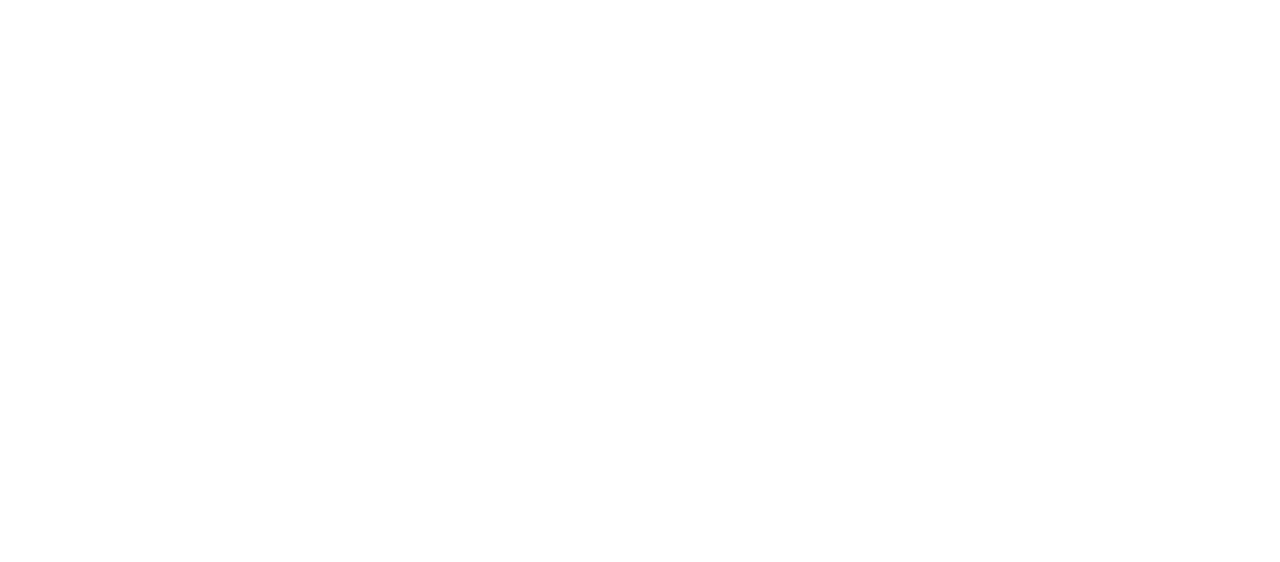
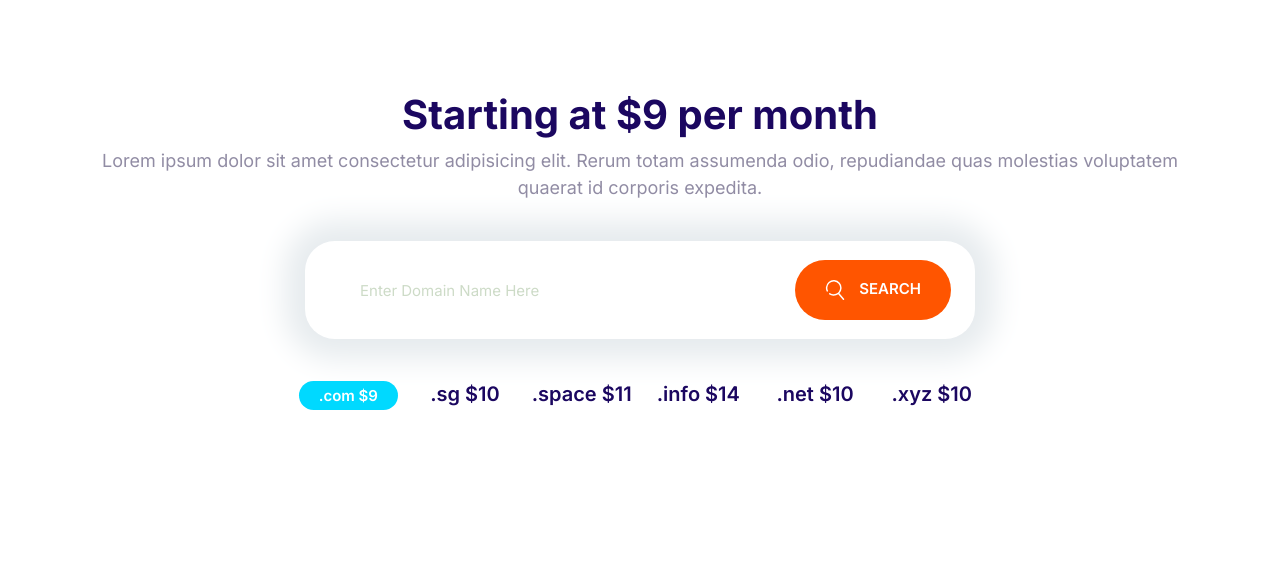
Before and after one commit to raskimrusua/uthamaki, a plain HTML site: page index.html in a window 1280 px wide. Drawn offline with Linux system fonts and the light colour scheme.

Commit message:
definition of domain block

```diff
--- a/css/styles.css
+++ b/css/styles.css
@@ -197,10 +197,18 @@ badge--small {
     font-size: 1.8rem;
     font-weight: 600;
     margin: 1rem 0;
+    outline: 0;
     padding: 2rem 3rem;
     text-align: center;
     text-transform: uppercase;
     white-space: nowrap ;
+}
+
+.btn .icon {
+    width: 2rem;
+    height: 2rem;
+    margin-right: 1rem;
+    vertical-align: middle;
 }
 
 .btn--primary {
@@ -274,7 +282,7 @@ badge--small {
     border: 1px solid var(--color-borders);
     border-radius: var(--border-radius);
     display: flex;
-    padding: 1.5rem 1rem;
+    padding: 1.5rem 2rem;
 
 }
 
@@ -707,3 +715,29 @@ badge--small {
     }
 
 }
+
+/*Domain Block*/
+.block-domain .input-group {
+    box-shadow: 0 0 30px 20px #e6ebee;
+    border: 0;
+    margin: 4rem auto;
+    max-width: 670px;
+}
+
+.block-domain__prices {
+    display: grid;
+    grid-template-columns:  repeat(3, 1fr);
+    grid-template-rows: repeat(2, 6rem);
+    font-size: 2rem;
+    font-weight: 600;
+    justify-items: center;
+    max-width: 700px;
+    margin: 0 auto;
+}
+
+@media screen and (min-width:768px) {
+    .block-domain__prices {
+        grid-template-columns:repeat(auto-fit,minmax(10rem,1fr)) ;
+    }
+
+}
--- a/index.html
+++ b/index.html
@@ -14,6 +14,33 @@
     <link rel="stylesheet" href="css/styles.css" />
   </head>
   <body>
+    <section class="block container block-domain">
+      <header class="block__header">
+        <h2>Starting at $9 per month</h2>
+        <p>
+          Lorem ipsum dolor sit amet consectetur adipisicing elit. Rerum totam
+          assumenda odio, repudiandae quas molestias voluptatem quaerat id
+          corporis expedita.
+        </p>
+      </header>
+      <div class="input-group">
+        <input type="text" class="input" placeholder="Enter Domain Name Here" />
+        <button class="btn btn--accent">
+          <svg class="icon icon--white">
+            <use xlink:href="images/sprite.svg#search"></use>
+          </svg>
+          Search
+        </button>
+      </div>
+      <ul class="list block-domain__prices">
+        <li><span class="badge badge--secondary">.com $9</span></li>
+        <li>.sg $10</li>
+        <li>.space $11</li>
+        <li>.info $14</li>
+        <li>.net $10</li>
+        <li>.xyz $10</li>
+      </ul>
+    </section>
 
     <script src="js/main.js"></script>
   </body>
```
